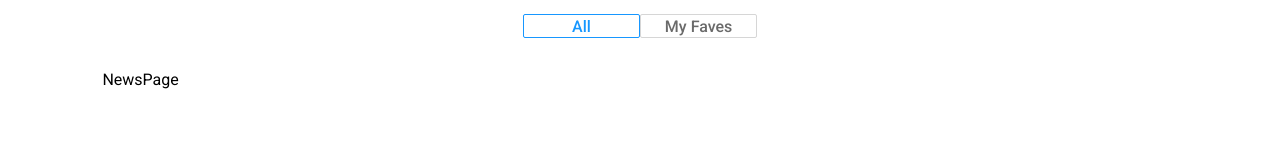
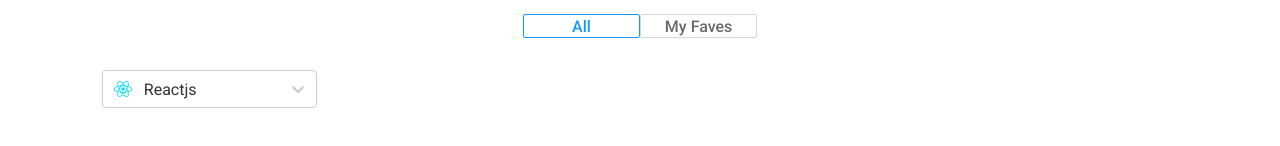
Before and after one commit to alexander-schilling/reign-test, a React (Create React App) app: page / in a window 1280 px wide. Shown: the part 186-332 px from the top of the page. Built offline with nearby package versions, Linux system fonts and the light colour scheme.

Commit message:
feat(pages/NewsPage): add FilterSelectComponent

```diff
--- a/src/pages/NewsPage.tsx
+++ b/src/pages/NewsPage.tsx
@@ -1,7 +1,22 @@
-import React, { FunctionComponent } from 'react';
+import React, { FunctionComponent, useState } from 'react';
+import { NewsType } from '@/interfaces/NewsInterfaces';
+import { FilterSelectComponent } from '@/components/FilterSelectComponent';
 
 const NewsPage: FunctionComponent = () => {
-  return <div>NewsPage</div>;
+  const [currentFilter, setCurrentFilter] = useState<NewsType | undefined>(
+    undefined,
+  );
+  const [currentPage, setCurrentPage] = useState(0);
+
+  return (
+    <div>
+      <FilterSelectComponent
+        currentFilter={currentFilter}
+        updateCurrentFilter={setCurrentFilter}
+        updateCurrentPage={setCurrentPage}
+      />
+    </div>
+  );
 };
 
 export { NewsPage };
```
